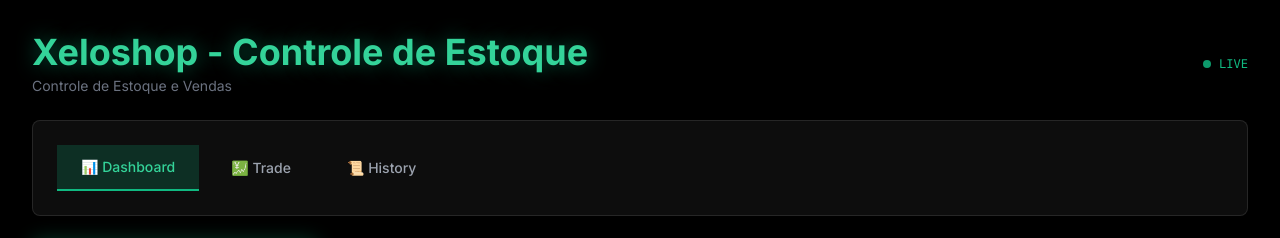
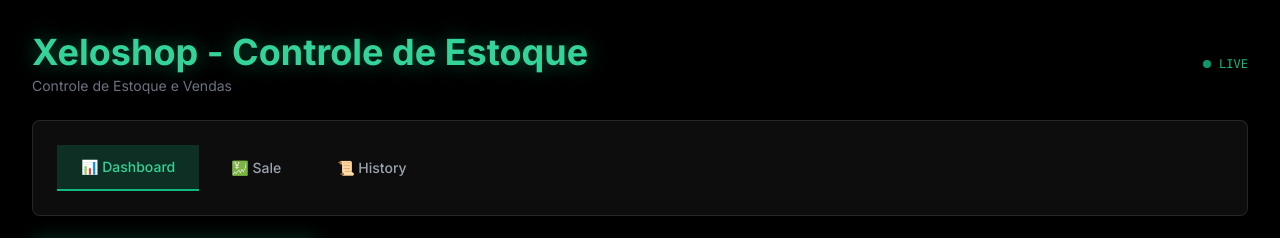
Before and after one commit to selogerkkk/xeloshop, a Next.js app in the folder xelo-estoque/: page / in a window 1280 px wide. Shown: the top 238 px of the page. Built offline with nearby package versions, Linux system fonts and the light colour scheme; no server answers; the database is empty.

Commit message:
refactor: clean up button classNames and rename 'Trade' to 'Sale' in Home component

```diff
--- a/xelo-estoque/app/page.tsx
+++ b/xelo-estoque/app/page.tsx
@@ -181,8 +181,7 @@ export default function Home() {
         <div className="flex gap-2 overflow-x-auto">
           <button
             onClick={() => setActiveView('dashboard')}
-            className={`px-6 py-3 font-medium text-sm whitespace-nowrap transition-all ${
-              activeView === 'dashboard'
+            className={`px-6 py-3 font-medium text-sm whitespace-nowrap transition-all ${activeView === 'dashboard'
               ? 'bg-emerald-500/20 text-emerald-400 border-b-2 border-emerald-500'
               : 'text-gray-400 hover:text-white hover:bg-white/5'
               }`}
@@ -191,18 +190,16 @@ export default function Home() {
           </button>
           <button
             onClick={() => setActiveView('trade')}
-            className={`px-6 py-3 font-medium text-sm whitespace-nowrap transition-all ${
-              activeView === 'trade'
+            className={`px-6 py-3 font-medium text-sm whitespace-nowrap transition-all ${activeView === 'trade'
               ? 'bg-emerald-500/20 text-emerald-400 border-b-2 border-emerald-500'
               : 'text-gray-400 hover:text-white hover:bg-white/5'
               }`}
           >
-            💹 Trade
+            💹 Sale
           </button>
           <button
             onClick={() => setActiveView('history')}
-            className={`px-6 py-3 font-medium text-sm whitespace-nowrap transition-all ${
-              activeView === 'history'
+            className={`px-6 py-3 font-medium text-sm whitespace-nowrap transition-all ${activeView === 'history'
               ? 'bg-emerald-500/20 text-emerald-400 border-b-2 border-emerald-500'
               : 'text-gray-400 hover:text-white hover:bg-white/5'
               }`}
```
Lines whose indentation alone changed are shown as unchanged.
